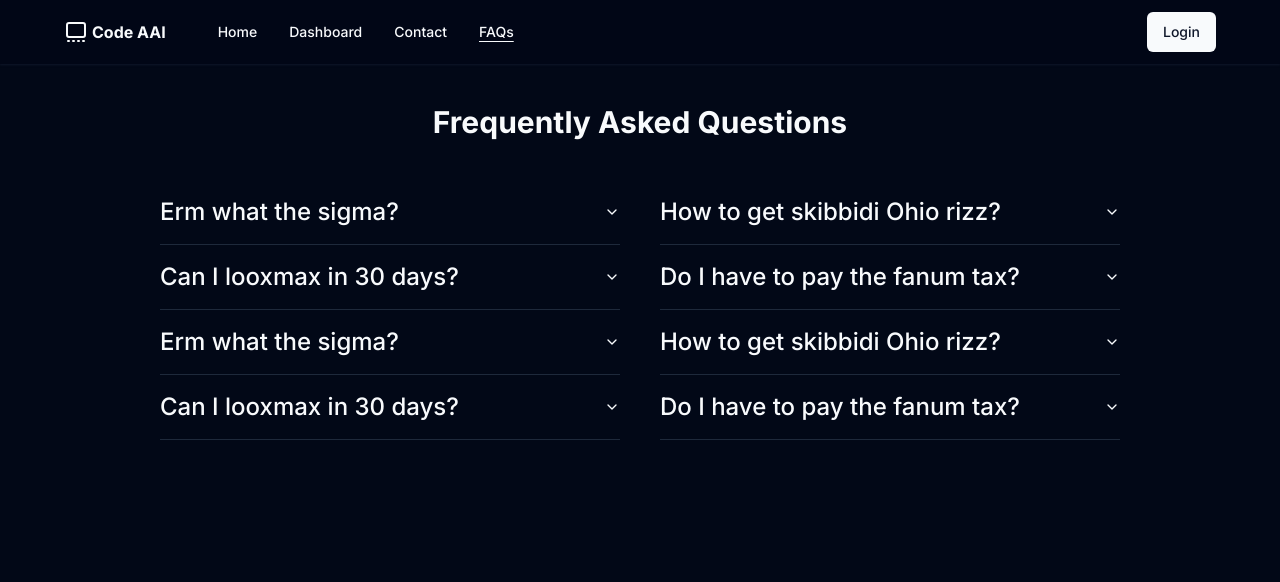
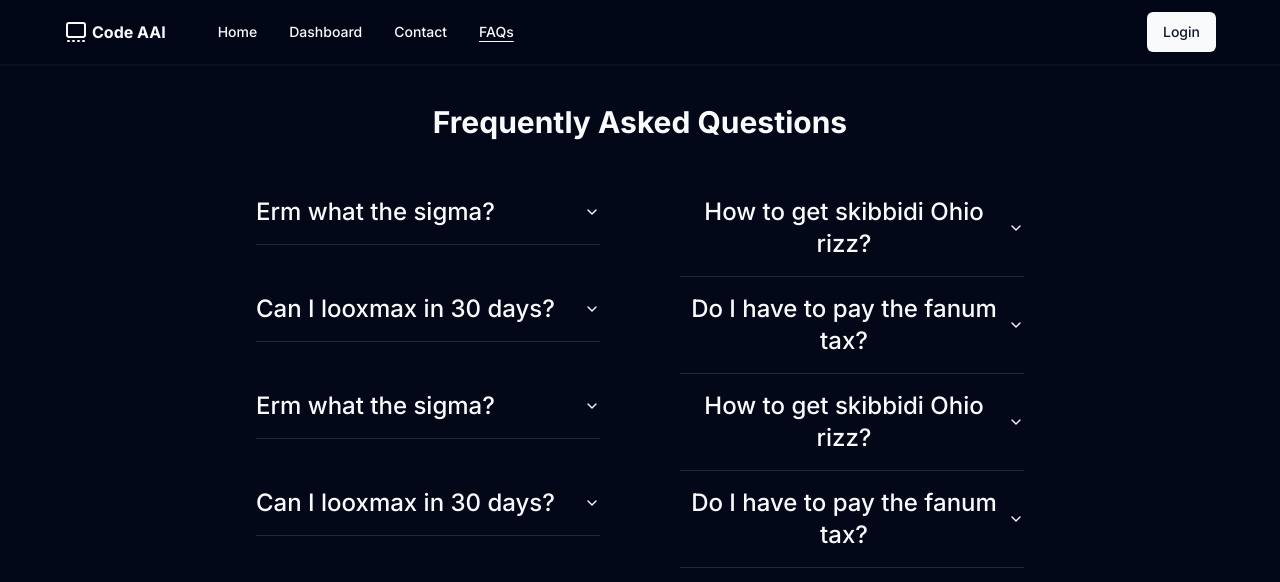
Before and after one commit to KeshavCode6/CodeAAI, a Next.js app: page /faqs in a window 1280 px wide. Shown: the top 582 px of the page. Built offline with nearby package versions, Linux system fonts and the light colour scheme; no server answers.

Commit message:
Minor changes in FAQs page

```diff
--- a/app/faqs/page.tsx
+++ b/app/faqs/page.tsx
@@ -52,9 +52,9 @@ export default function Faqs() {
         <Navigation path={"/faqs"}>
 
             <div className="flex justify-center">
-                <div className="flex flex-col gap-10 mt-10">
+                <div className="flex flex-col gap-10 mt-10 w-[60vw]">
                     <span className="text-3xl text-center">Frequently Asked Questions</span>
-                    <Accordion type="multiple" className="w-[60rem] grid grid-cols-2 gap-x-10">
+                    <Accordion type="multiple" className="grid grid-cols-2 gap-x-20">
                         {faqs.map((faq, index) => (
                             <div>
                                 <AccordionItem value={`item-${index + 1}`}>
```
